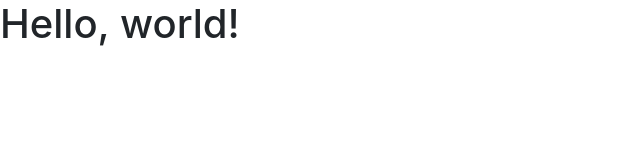
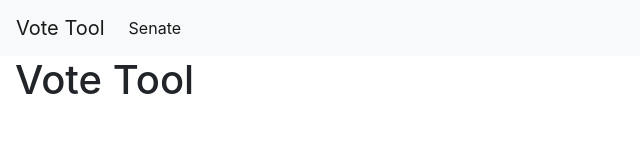
Before and after one commit to ConstantinHacks/Senate-Vote-Tool, a plain HTML site: page index.html in a window 1280 px wide. Shown: the whole page, without its empty margins (0-640 px from the left). Drawn offline with nearby package versions, Linux system fonts and the light colour scheme.

Commit message:
Navbar Added

```diff
--- a/index.html
+++ b/index.html
@@ -8,11 +8,25 @@
     <!-- Bootstrap CSS -->
     <link rel="stylesheet" href="https://maxcdn.bootstrapcdn.com/bootstrap/4.0.0/css/bootstrap.min.css" integrity="sha384-Gn5384xqQ1aoWXA+058RXPxPg6fy4IWvTNh0E263XmFcJlSAwiGgFAW/dAiS6JXm" crossorigin="anonymous">
 
-    <title>Hello, world!</title>
+    <title>Vote Tool</title>
   </head>
   <body>
-    <h1>Hello, world!</h1>
 
+    <nav class="navbar navbar-expand-lg navbar-light bg-light">
+            <a class="navbar-brand" href="#">Vote Tool</a>
+            <button class="navbar-toggler" type="button" data-toggle="collapse" data-target="#navbarNavAltMarkup" aria-controls="navbarNavAltMarkup" aria-expanded="false" aria-label="Toggle navigation">
+                <span class="navbar-toggler-icon"></span>
+            </button>
+            <div class="collapse navbar-collapse" id="navbarNavAltMarkup">
+                <div class="navbar-nav">
+                <a class="nav-item nav-link active" href="#">Senate <span class="sr-only">(current)</span></a>
+            </div>
+        </div>
+    </nav>
+
+    <div class="container-fluid">
+        <h1>Vote Tool</h1>
+    </div>
     <!-- Optional JavaScript -->
     <!-- jQuery first, then Popper.js, then Bootstrap JS -->
     <script src="https://code.jquery.com/jquery-3.2.1.slim.min.js" integrity="sha384-KJ3o2DKtIkvYIK3UENzmM7KCkRr/rE9/Qpg6aAZGJwFDMVNA/GpGFF93hXpG5KkN" crossorigin="anonymous"></script>
```
